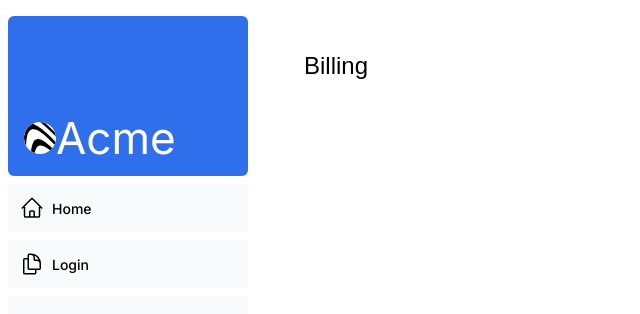
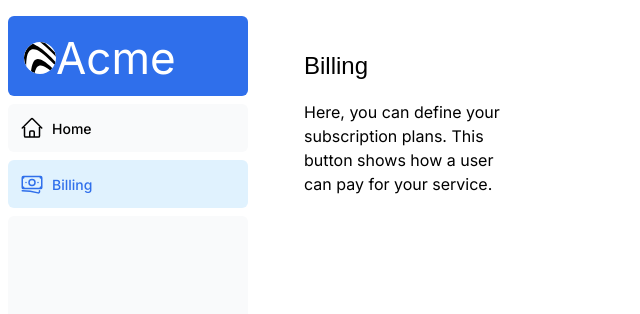
Before and after one commit to guillim/nextjs-boilerplate, a Next.js app: page /billing in a window 1280 px wide. Shown: the top 314 px of the page, without its empty margins (0-640 px from the left). Built offline with nearby package versions, Linux system fonts and the light colour scheme; no server answers; a web font is replaced by a local one.

Commit message:
Better handling of the application UX

```diff
--- a/app/billing/page.tsx
+++ b/app/billing/page.tsx
@@ -22,6 +22,11 @@ export default async function Page({ searchParams }: { searchParams: { [key: str
         Sorry {user?.user?.name}, your payment was refused
       </div>
       }
+      <div className="grid gap-6 sm:grid-cols-2 lg:grid-cols-4">
+        Here, you can define your subscription plans. This button shows how a user can pay for your service.
+
+
+      </div>
     </main>
   );
 }
--- a/app/dashboard/(overview)/page.tsx
+++ b/app/dashboard/(overview)/page.tsx
@@ -12,7 +12,7 @@ export default async function Page() {
         Dashboard {user?.props.email}
       </h1>
       <div className="grid gap-6 sm:grid-cols-2 lg:grid-cols-4">
-
+        Here comes the dashboard of your next app
       </div>
       <div className="mt-6 grid grid-cols-1 gap-6 md:grid-cols-4 lg:grid-cols-8">
 
--- a/app/ui/dashboard/nav-links.tsx
+++ b/app/ui/dashboard/nav-links.tsx
@@ -1,7 +1,7 @@
 'use client';
 import {
   HomeIcon,
-  DocumentDuplicateIcon,
+  BanknotesIcon,
 } from '@heroicons/react/24/outline';
 import Link from 'next/link';
 import { usePathname } from 'next/navigation';
@@ -11,11 +11,7 @@ import clsx from 'clsx';
 // Depending on the size of the application, this would be stored in a database.
 const links = [
   { name: 'Home', href: '/dashboard', icon: HomeIcon },
-  {
-    name: 'Login',
-    href: '/login',
-    icon: DocumentDuplicateIcon,
-  },
+  { name: 'Billing', href: '/billing', icon: BanknotesIcon },
 ];
 
 export default function NavLinks() {
--- a/app/ui/dashboard/sidenav.tsx
+++ b/app/ui/dashboard/sidenav.tsx
@@ -10,8 +10,8 @@ export default async function SideNav() {
   return (
     <div className="flex h-full flex-col px-3 py-4 md:px-2">
       <Link
-        className="mb-2 flex h-20 items-end justify-start rounded-md bg-blue-600 p-4 md:h-40"
-        href="/"
+        className="mb-2 flex h-10 items-end justify-start rounded-md bg-blue-600 p-4 md:h-20"
+        href="/dashboard"
       >
         <div className="w-32 text-white md:w-40">
           <AcmeLogo />
```
